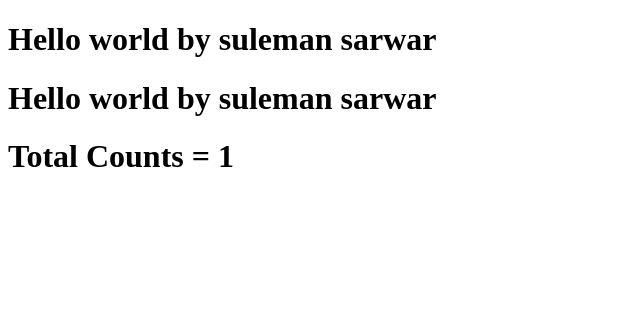
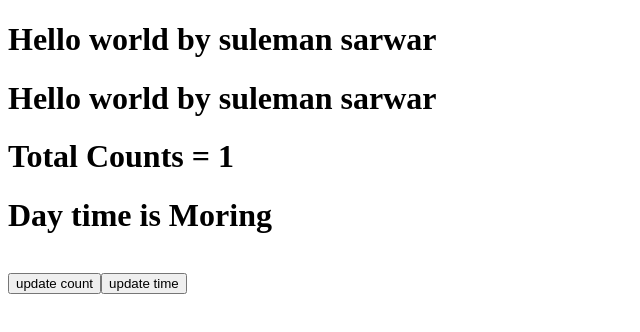
Before and after one commit to sulemansarwar10/bootcamp-react-app, a React (Create React App) app: page / in a window 1280 px wide. Shown: the top 332 px of the page, without its empty margins (0-640 px from the left). Built offline with nearby package versions, Linux system fonts and the light colour scheme.

Commit message:
sesseion4practice

```diff
--- /dev/null
+++ b/src/App.css
@@ -0,0 +1,9 @@
+
+.Morning{
+    background-color: white;
+    color: black;
+}
+.Night{
+    background-color: black;
+    color: white;
+}
--- a/src/App.js
+++ b/src/App.js
@@ -1,9 +1,10 @@
 
 
-function App(props) {
+export default function App(props) {
   return (
     <div >
         <p>
+
           <h1>Hello world by {props.name}</h1>
         </p>
 
@@ -11,4 +12,4 @@ function App(props) {
   );
 }
 
-export default App;
+//export default App;
--- a/src/counter.js
+++ b/src/counter.js
@@ -1,7 +1,16 @@
-function Counter(props)
+import './App.css'
+import {useState} from "react";
+export default function Counter()
 {
-return  (<div>
-        <h1>Total Counts = {props.count}</h1>
+    let [count, setcount]=useState(1);
+    let [ismorning,setmorning]=useState(true);
+return  (<div className={`box ${ismorning? 'Morning': 'Night'}`}>
+       <h1>Total Counts = {count}</h1>
+<h1>Day time is {ismorning? 'Moring':'Night'}</h1>
+        <br/>
+        <button onClick={()=>setcount(count+1)}>update count</button>
+
+        <button on onClick={()=>setmorning(!ismorning)}>update time</button>
     </div>);
 }
-export default Counter;
+//export default Counter;
--- a/src/index.js
+++ b/src/index.js
@@ -4,11 +4,12 @@ import App from './App';
 import Counter from './counter';
 
 
+
 ReactDOM.render(
   <React.StrictMode>
     <App name="suleman sarwar" />
-    <App name="suleman sarwar" />
-    <Counter count="1"/>
+    <App name="suleman sarwar"  />
+    <Counter />
   </React.StrictMode>,
   document.getElementById('root')
 );
```
